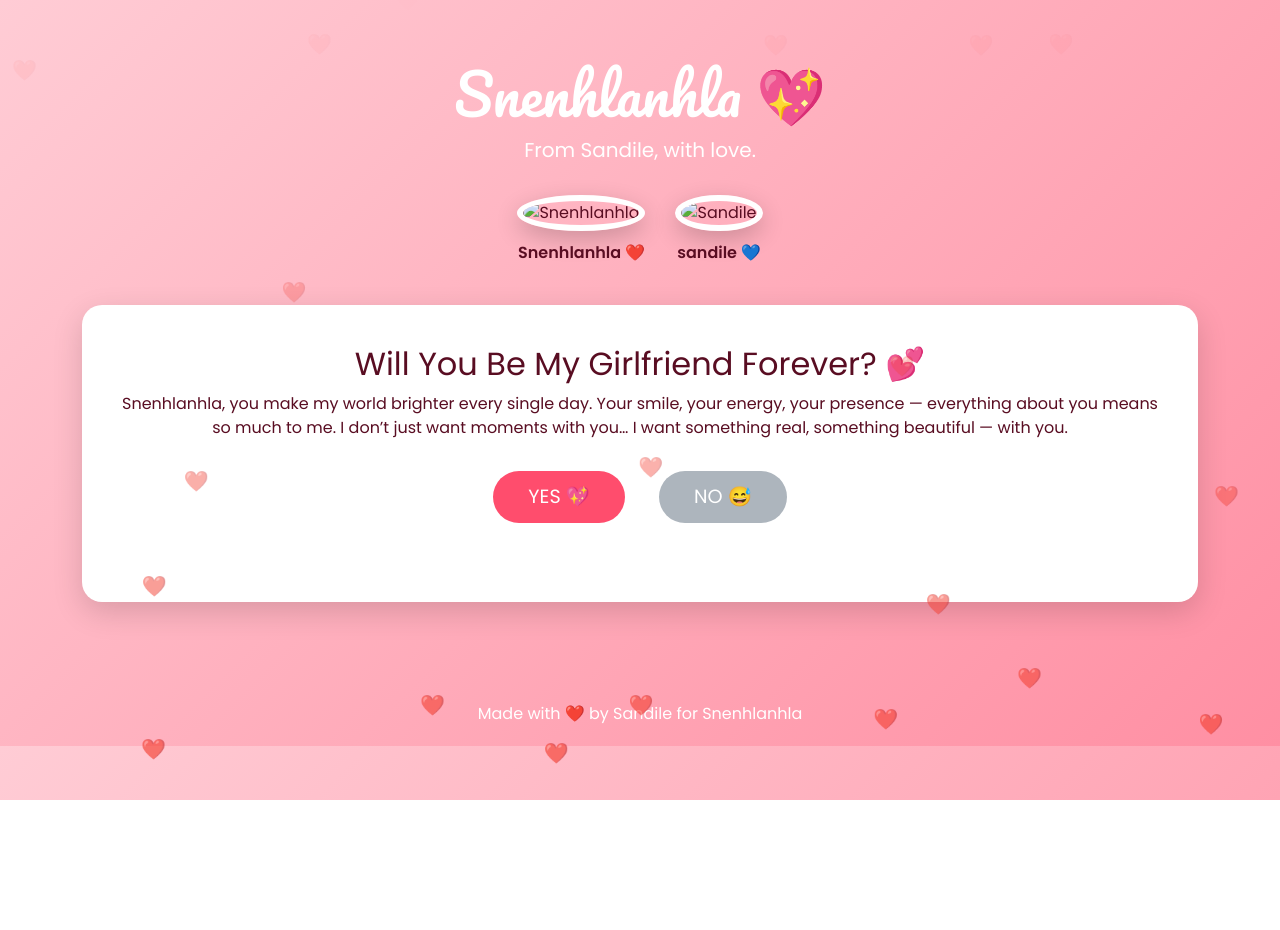
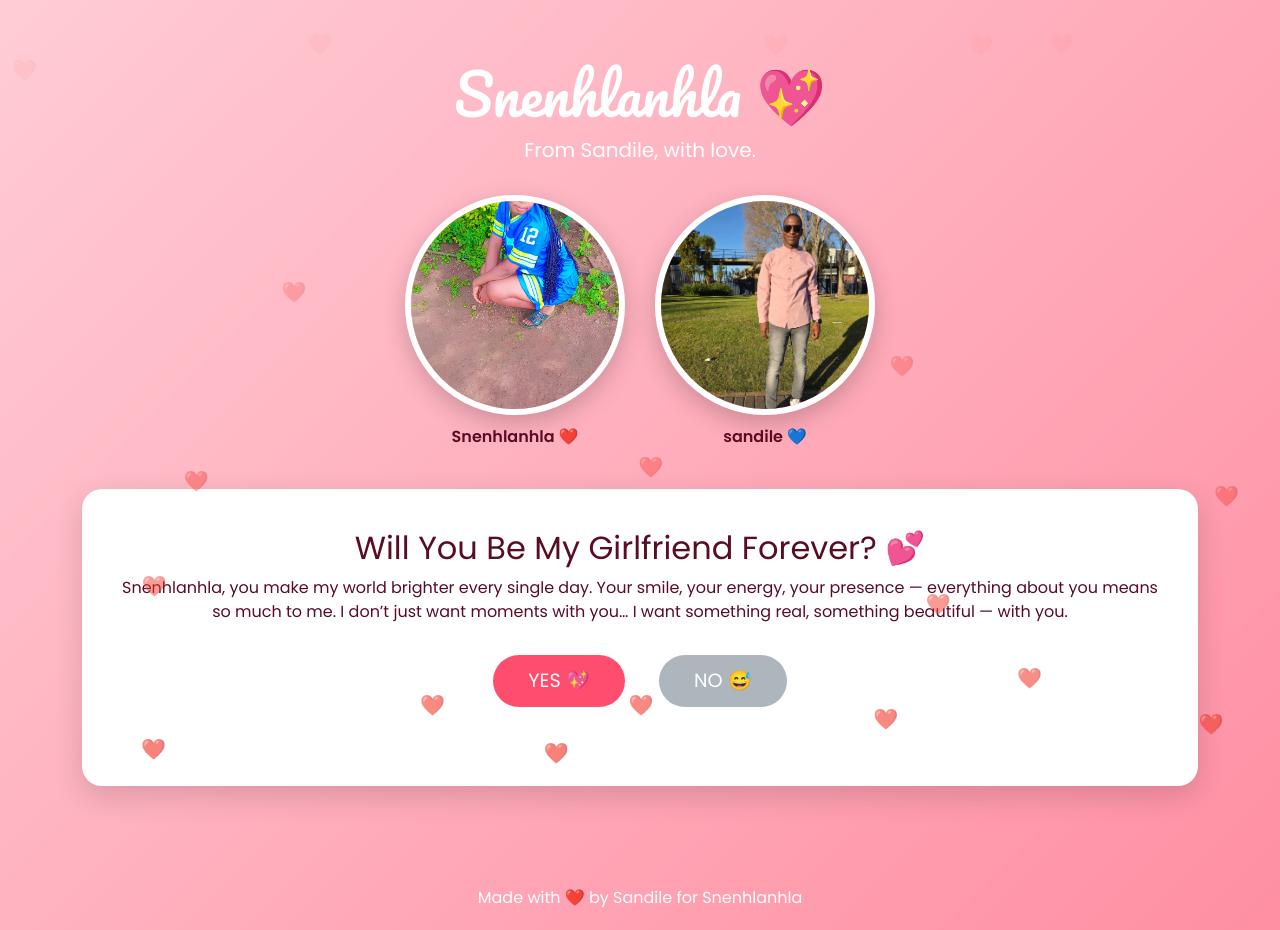
Before and after one commit to Sibundeni/My_Code, a plain HTML site: page index.html in a window 1280 px wide. Before the commit the page ends 800 px from the top, so only its background shows below. Drawn offline with nearby package versions, Linux system fonts and the light colour scheme.

```diff
--- a/index.html
+++ b/index.html
@@ -135,12 +135,12 @@
     <!-- Couple Pictures -->
     <div class="couple-images">
         <div>
-            <img src="/images/Snenhlanhla.jpeg" alt="Snenhlanhla">
+            <img src="/Snenhlanhla.jpeg" alt="Snenhlanhla">
             <div class="name-label">Snenhlanhla ❤️</div>
         </div>
 
         <div>
-            <img src="/images/Sandile.jpeg" alt="Sandile">
+            <img src="/Sandile.jpeg" alt="Sandile">
             <div class="name-label">sandile 💙</div>
         </div>
     </div>
```
